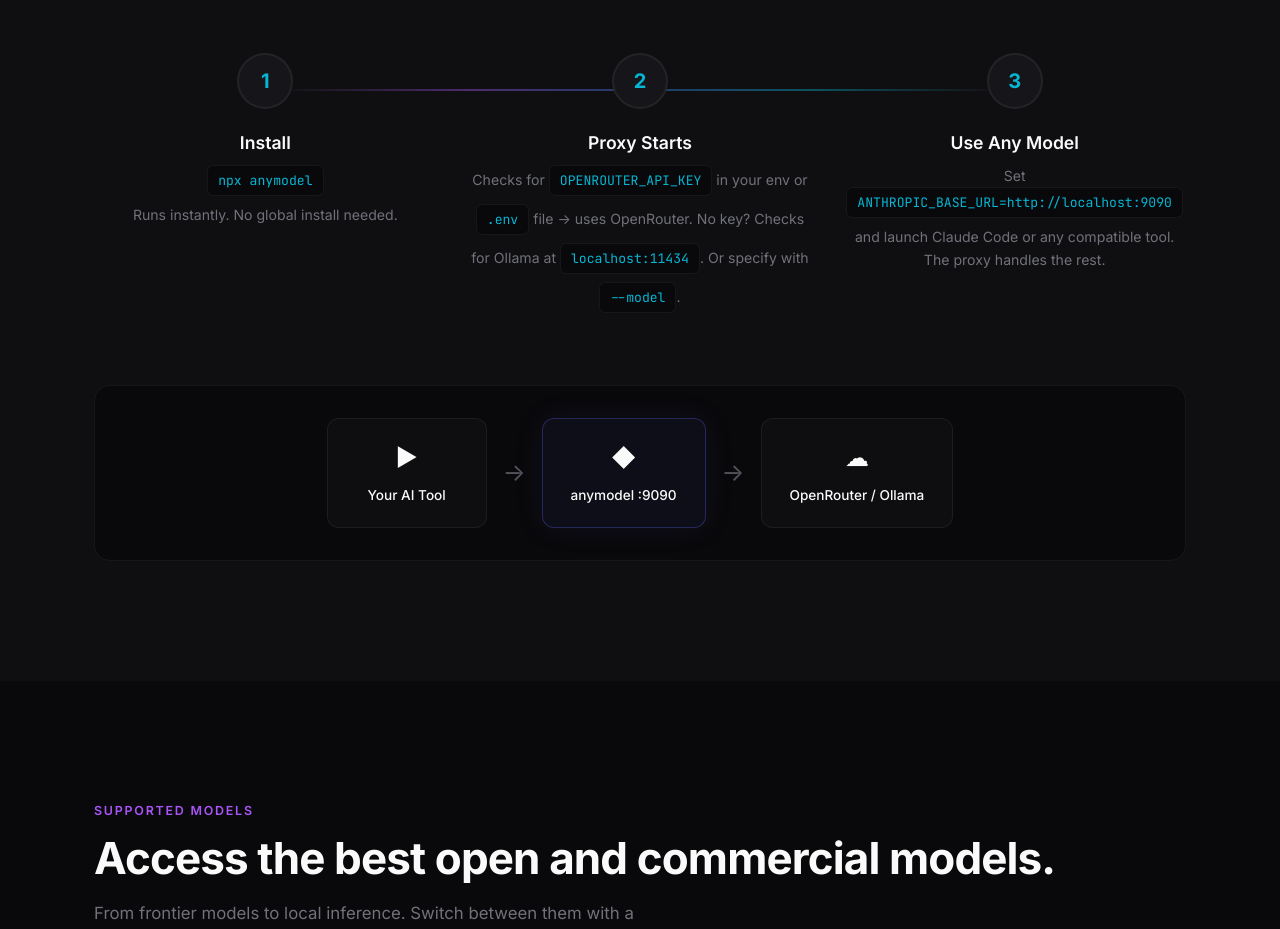
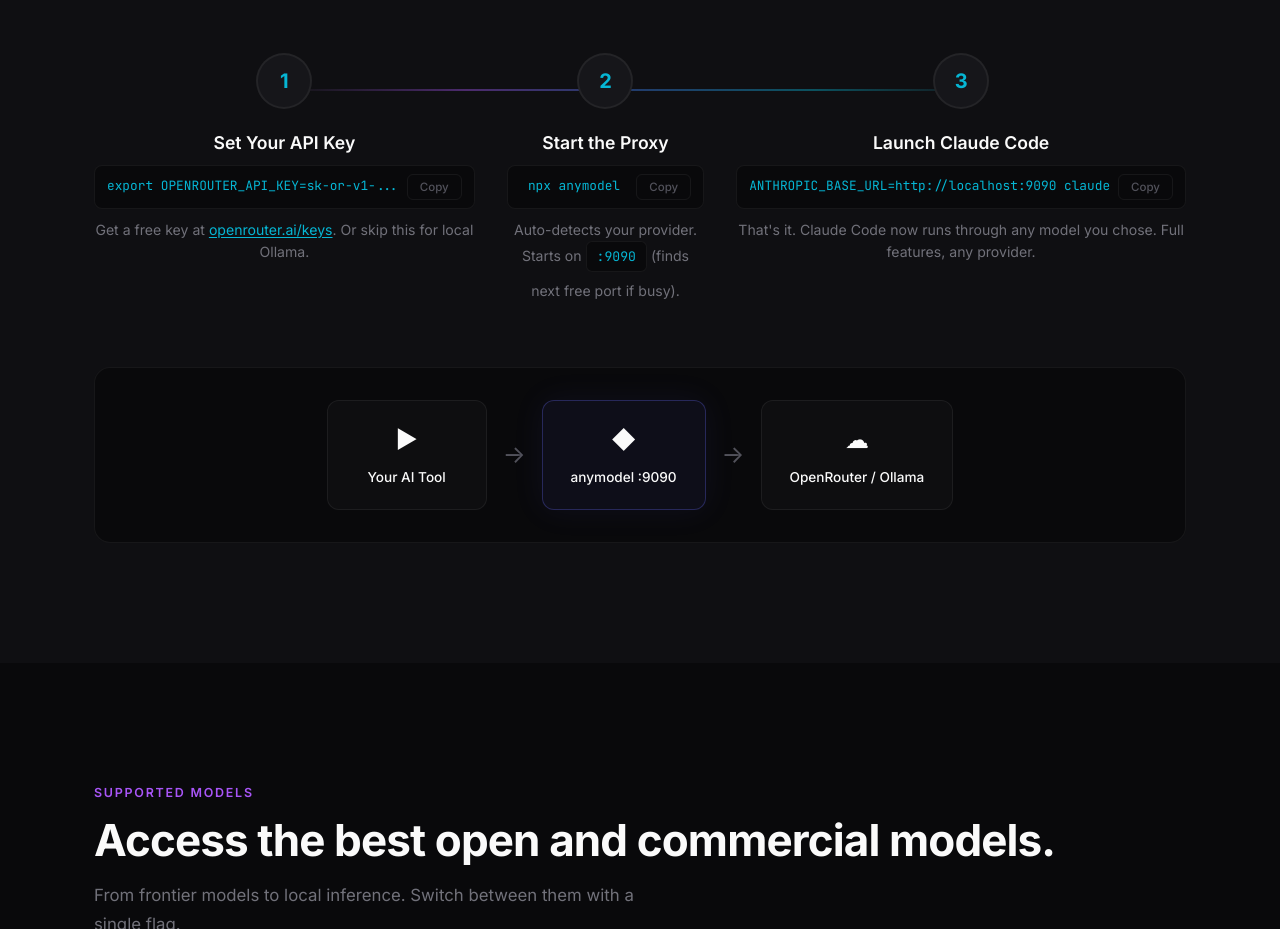
Before and after one commit to anton-abyzov/anymodel, a website: page site/index.html in a window 1280 px wide. Shown: the part 1349-2278 px from the top of the page. Drawn offline with Linux system fonts and the light colour scheme.

Commit message:
rewrite How It Works as 3 copy-paste steps with Claude Code command

```diff
--- a/site/index.html
+++ b/site/index.html
@@ -152,19 +152,21 @@
       <div class="steps-grid">
         <div class="step fade-in">
           <div class="step-number">1</div>
-          <h3>Install</h3>
-          <code>npx anymodel</code>
-          <p>Runs instantly. No global install needed.</p>
+          <h3>Set Your API Key</h3>
+          <div class="step-cmd"><code>export OPENROUTER_API_KEY=sk-or-v1-...</code><button class="copy-btn copy-btn-sm" data-copy="export OPENROUTER_API_KEY=sk-or-v1-..." aria-label="Copy">Copy</button></div>
+          <p>Get a free key at <a href="https://openrouter.ai/keys" target="_blank" rel="noopener">openrouter.ai/keys</a>. Or skip this for local Ollama.</p>
         </div>
         <div class="step fade-in">
           <div class="step-number">2</div>
-          <h3>Proxy Starts</h3>
-          <p>Checks for <code>OPENROUTER_API_KEY</code> in your env or <code>.env</code> file &rarr; uses OpenRouter. No key? Checks for Ollama at <code>localhost:11434</code>. Or specify with <code>--model</code>.</p>
+          <h3>Start the Proxy</h3>
+          <div class="step-cmd"><code>npx anymodel</code><button class="copy-btn copy-btn-sm" data-copy="npx anymodel" aria-label="Copy">Copy</button></div>
+          <p>Auto-detects your provider. Starts on <code>:9090</code> (finds next free port if busy).</p>
         </div>
         <div class="step fade-in">
           <div class="step-number">3</div>
-          <h3>Use Any Model</h3>
-          <p>Set <code>ANTHROPIC_BASE_URL=http://localhost:9090</code> and launch Claude Code or any compatible tool. The proxy handles the rest.</p>
+          <h3>Launch Claude Code</h3>
+          <div class="step-cmd"><code>ANTHROPIC_BASE_URL=http://localhost:9090 claude</code><button class="copy-btn copy-btn-sm" data-copy="ANTHROPIC_BASE_URL=http://localhost:9090 claude" aria-label="Copy">Copy</button></div>
+          <p>That's it. Claude Code now runs through any model you chose. Full features, any provider.</p>
         </div>
       </div>
 
--- a/site/styles.css
+++ b/site/styles.css
@@ -400,6 +400,36 @@
   color: var(--accent-cyan);
   display: inline-block;
   margin-bottom: 8px;
+}
+.step-cmd {
+  display: flex;
+  align-items: center;
+  gap: 8px;
+  background: var(--bg-primary);
+  border: 1px solid var(--border);
+  border-radius: 8px;
+  padding: 8px 12px;
+  margin-bottom: 10px;
+}
+.step-cmd code {
+  flex: 1;
+  background: none;
+  border: none;
+  padding: 0;
+  margin: 0;
+  font-size: 0.8rem;
+  white-space: nowrap;
+  overflow-x: auto;
+}
+.copy-btn-sm {
+  font-size: 0.7rem;
+  padding: 3px 8px;
+  flex-shrink: 0;
+}
+.step a {
+  color: var(--accent-cyan);
+  text-decoration: underline;
+  text-underline-offset: 2px;
 }
 
 /* Architecture diagram */
```
